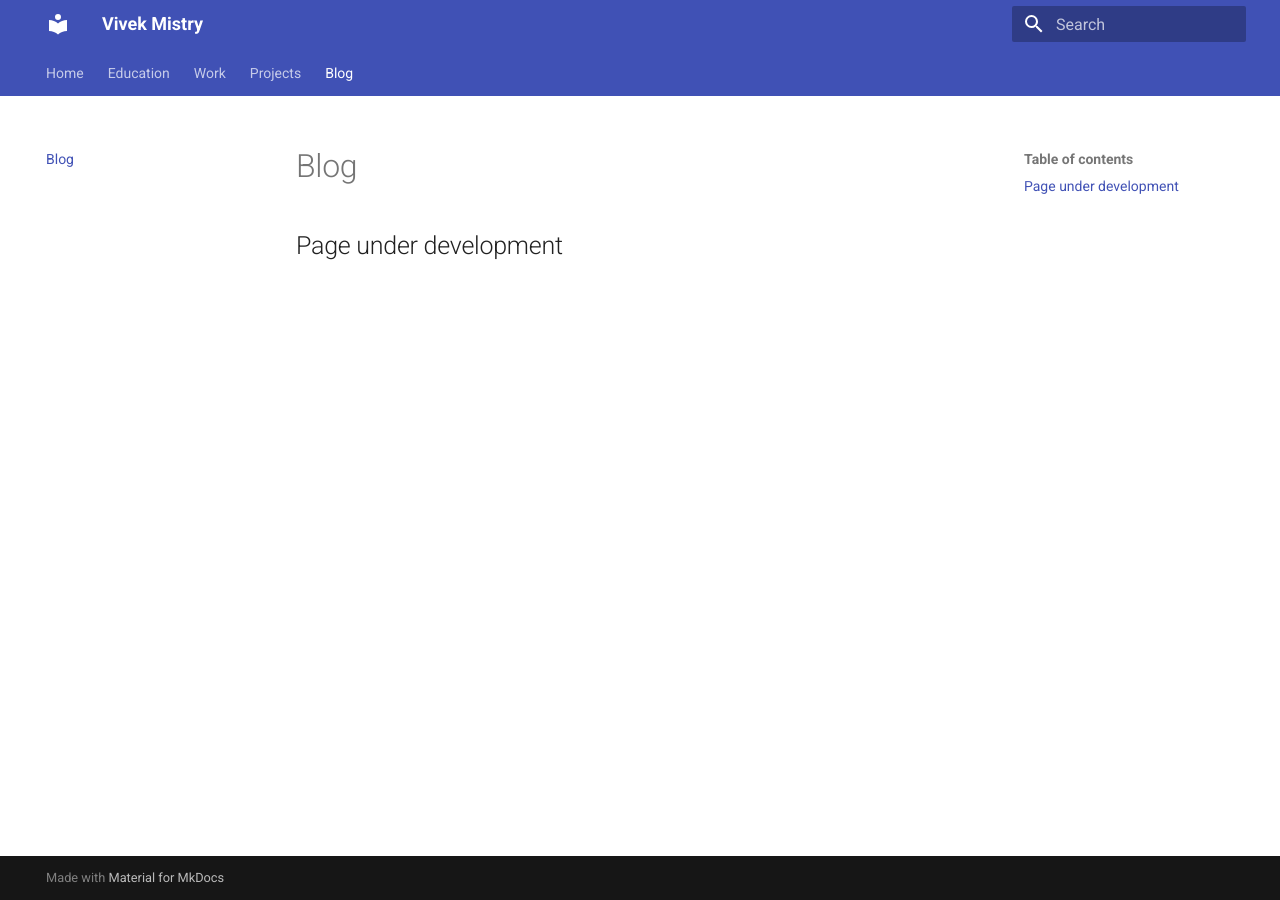
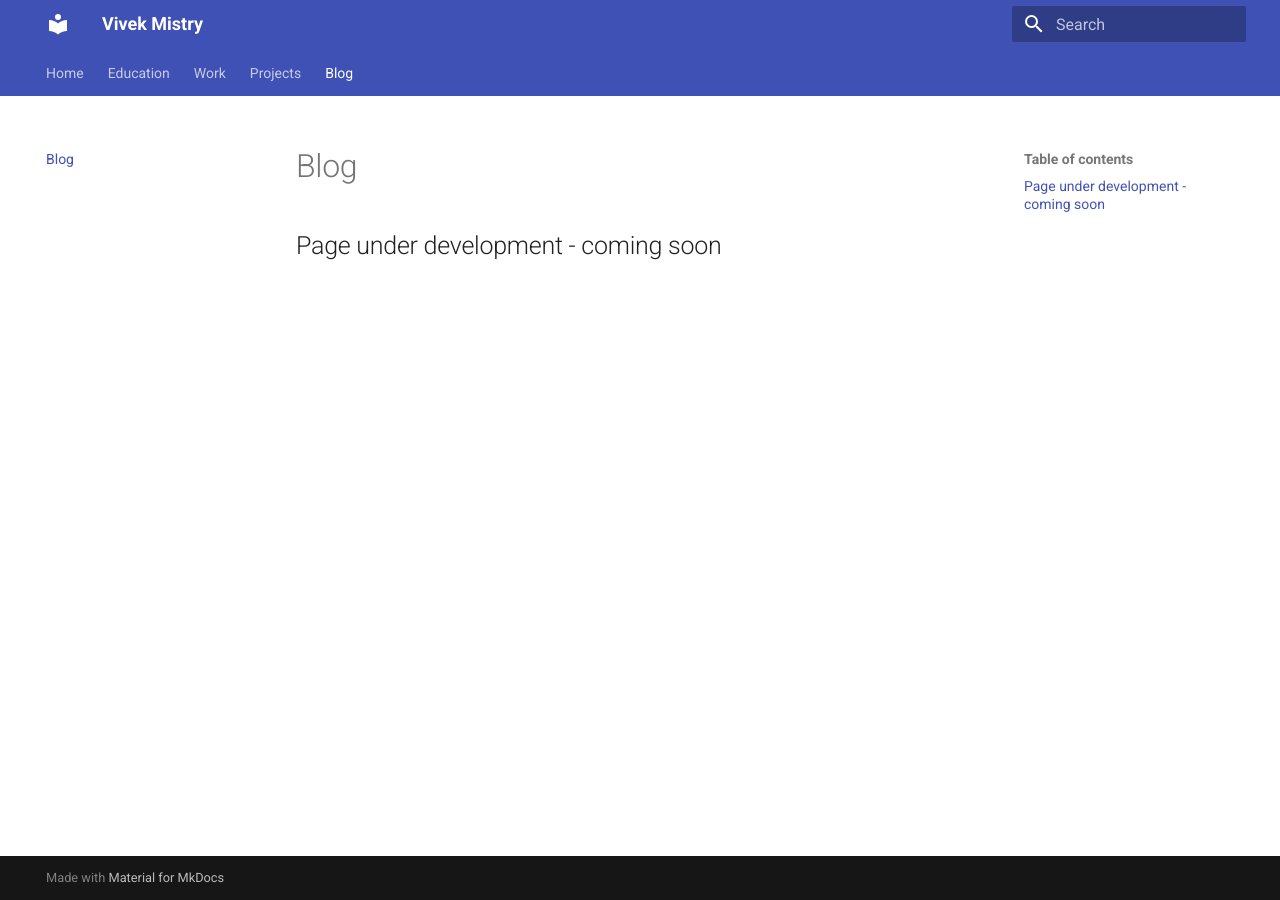
Before and after one commit to mistryvivek/mistryvivek.github.io, an MkDocs documentation site: the page built from docs/blogs.md, in a window 1280 px wide. Built offline with MkDocs 1.6.1 and Material for MkDocs 9.7.7, drawn with Linux system fonts in a browser that asks for light colours.

```diff
--- a/docs/blogs.md
+++ b/docs/blogs.md
@@ -1 +1 @@
-## Page under development
+## Page under development - coming soon
```
